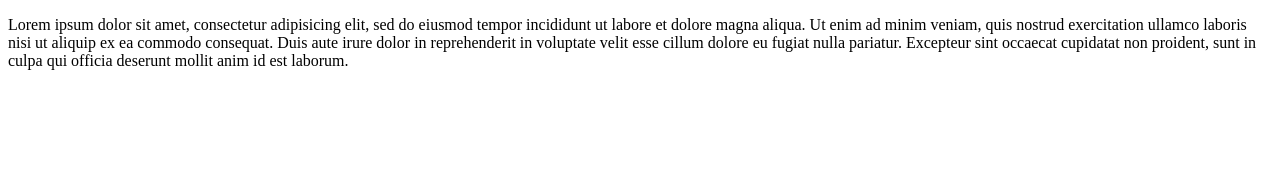
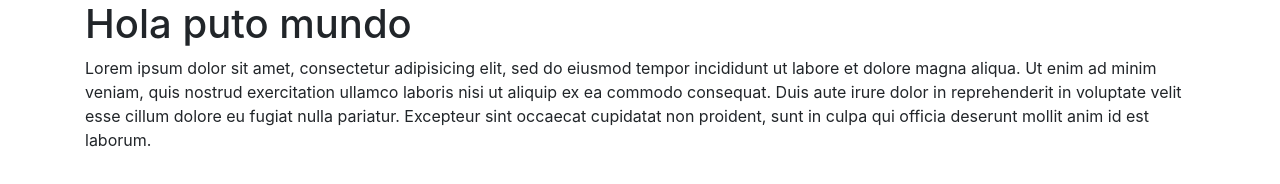
Before and after one commit to alexis600/test0, a plain HTML site: page bootstrap.html in a window 1280 px wide. Drawn offline with nearby package versions, Linux system fonts and the light colour scheme.

Commit message:
mas bootstrap

```diff
--- a/bootstrap.html
+++ b/bootstrap.html
@@ -3,10 +3,11 @@
   <head>
     <meta charset="utf-8">
     <title>Bootstrap</title>
-    <!--<link rel="stylesheet" href="https://stackpath.bootstrapcdn.com/bootstrap/4.4.1/css/bootstrap.min.css"> -->
+      <link rel="stylesheet" href="https://stackpath.bootstrapcdn.com/bootstrap/4.4.1/css/bootstrap.min.css">
   </head>
   <body>
     <div class="container">
+      <h1>Hola puto mundo</h1>
       <p>Lorem ipsum dolor sit amet, consectetur adipisicing elit, sed do eiusmod tempor incididunt ut labore et dolore magna aliqua. Ut enim ad minim veniam, quis nostrud exercitation ullamco laboris nisi ut aliquip ex ea commodo consequat. Duis aute irure dolor in reprehenderit in voluptate velit esse cillum dolore eu fugiat nulla pariatur. Excepteur sint occaecat cupidatat non proident, sunt in culpa qui officia deserunt mollit anim id est laborum.</p>
 
     </div>
```
